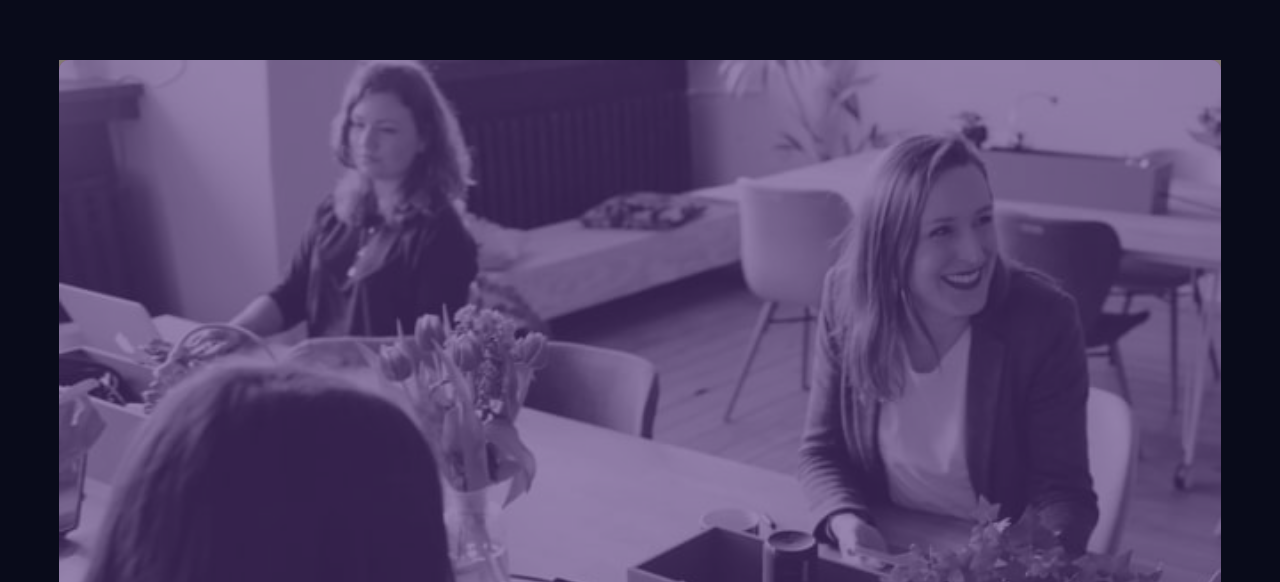
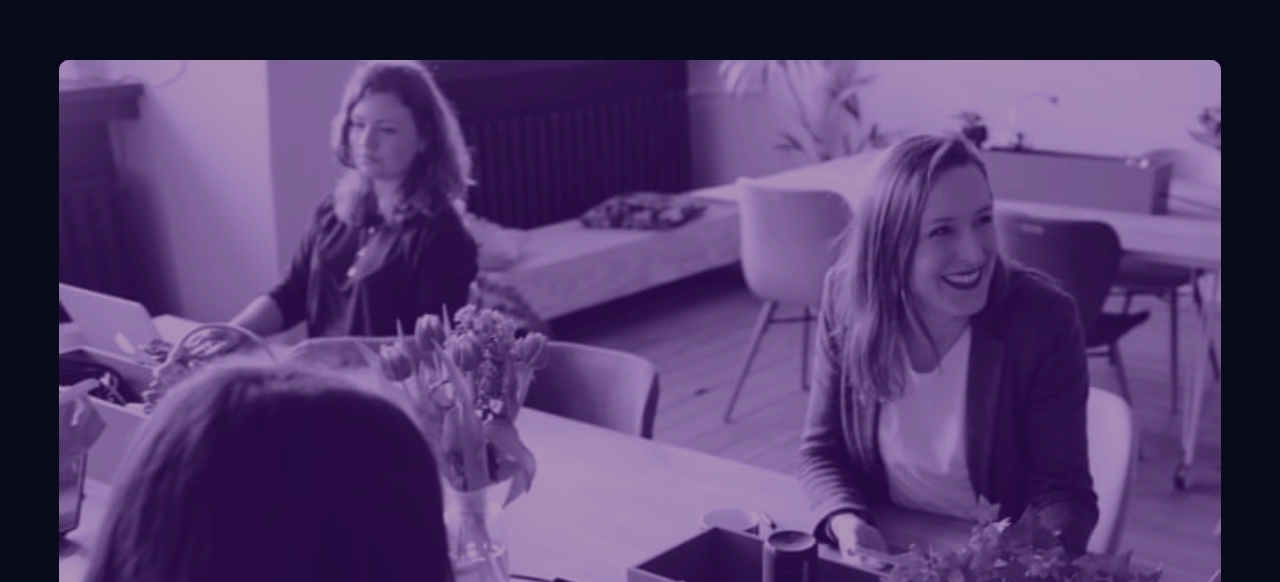
Before and after one commit to maxi852/card-component, a plain HTML site: page index.html in a window 1280 px wide. Shown: the part 218-800 px from the top of the page. Drawn offline with Linux system fonts and the light colour scheme.

Commit message:
css modificado

```diff
--- a/styles.css
+++ b/styles.css
@@ -22,8 +22,8 @@ img {
 }
 
 .image {
-    background-color: rgb(215, 238, 130);
-    filter: opacity(0.4) drop-shadow(0 0 0 hsl(277, 64%, 61%)) ;
+
+    filter: opacity(0.4) drop-shadow(0 0 0 hsl(277, 64%, 61%)) contrast(1.4);
 }
 
 .top-text {
```
